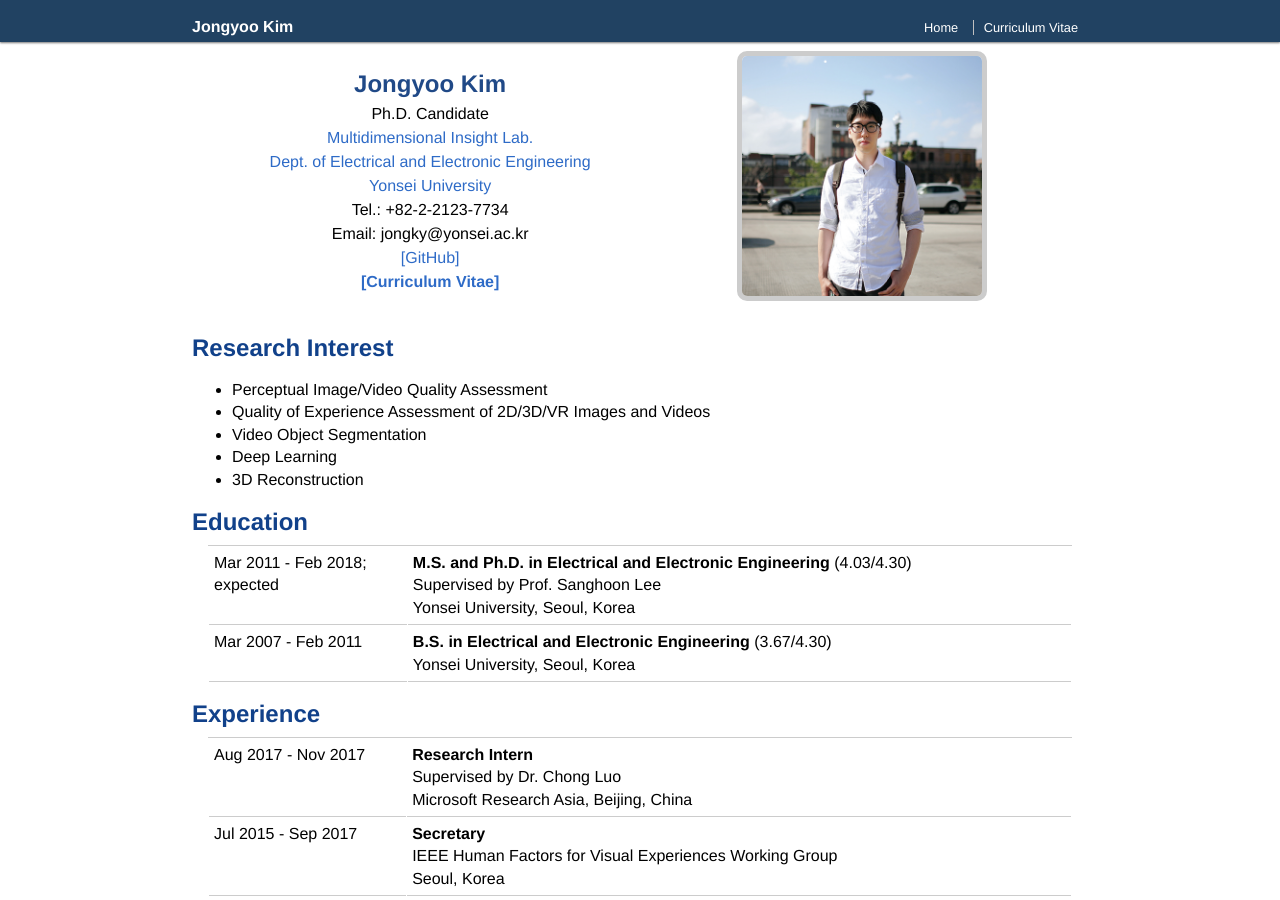
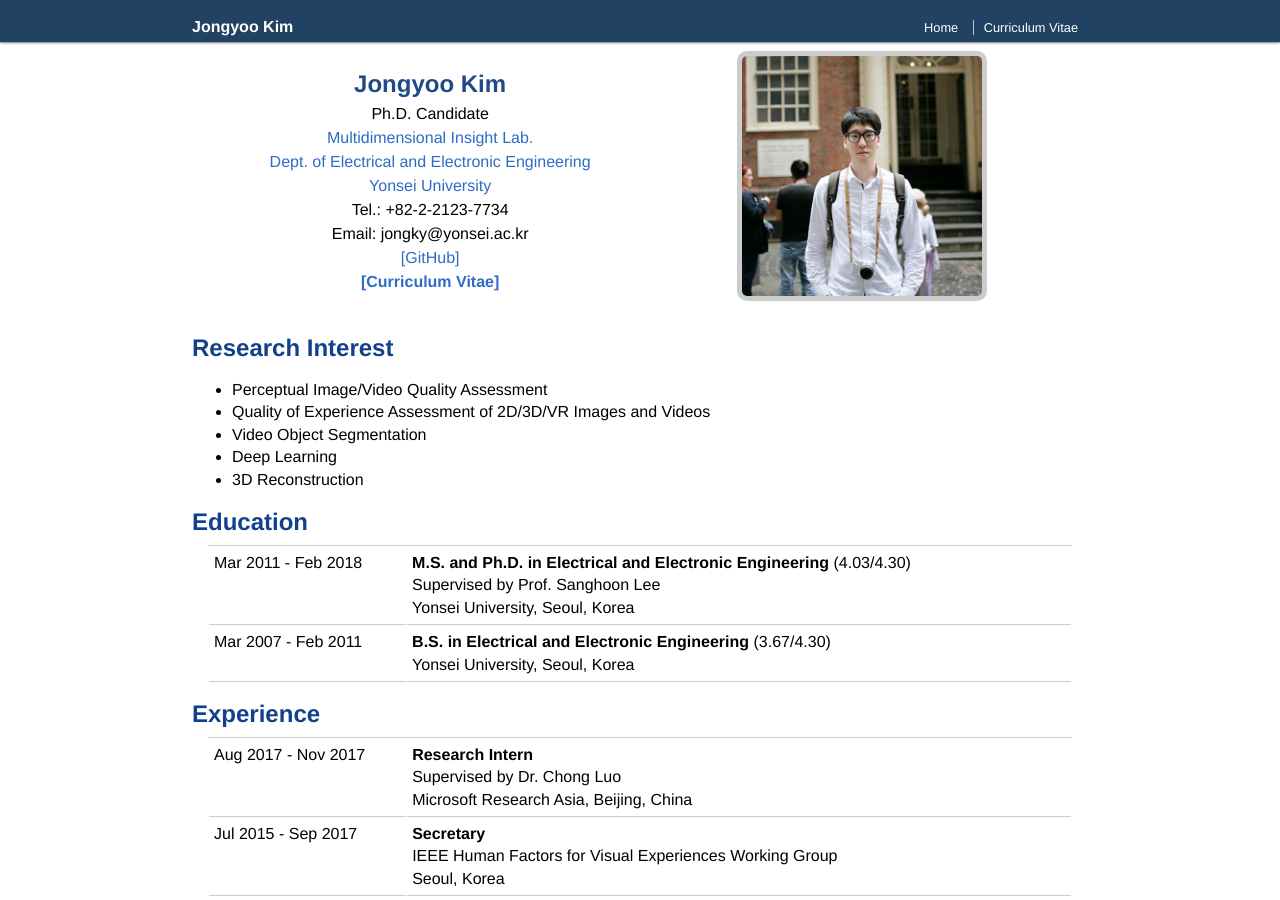
Before and after one commit to jongyookim/jykim.github.io, a Jekyll site: the page built from index.md, in a window 1280 px wide and 900 px high. Built offline with Jekyll 4.4.1, drawn with Linux system fonts in a browser that asks for light colours.

Commit message:
update detail

```diff
--- a/index.md
+++ b/index.md
@@ -17,7 +17,7 @@
       <a href="http://jongyookim.github.io/data/cv_jongyookim_paper.pdf"><strong>[Curriculum Vitae]</strong></a><br>
     </td>
     <td>
-      <img src="jongyoo2.png" alt="Drawing" style="
+      <img src="jongyoo.png" alt="Drawing" style="
       height: 240px;
       border: 5px solid #ccc;
       border-radius: 10px;
@@ -52,7 +52,7 @@
 </style>-->
 <table class="two_col_table">
   <tr>
-    <th>Mar 2011 - Feb 2018; expected</th>
+    <th>Mar 2011 - Feb 2018</th>
     <td>
         <strong>M.S. and Ph.D. in Electrical and Electronic Engineering</strong> (4.03/4.30)<br>
         Supervised by Prof. Sanghoon Lee
```
Also changed, not shown: jongyoo.png (added).
